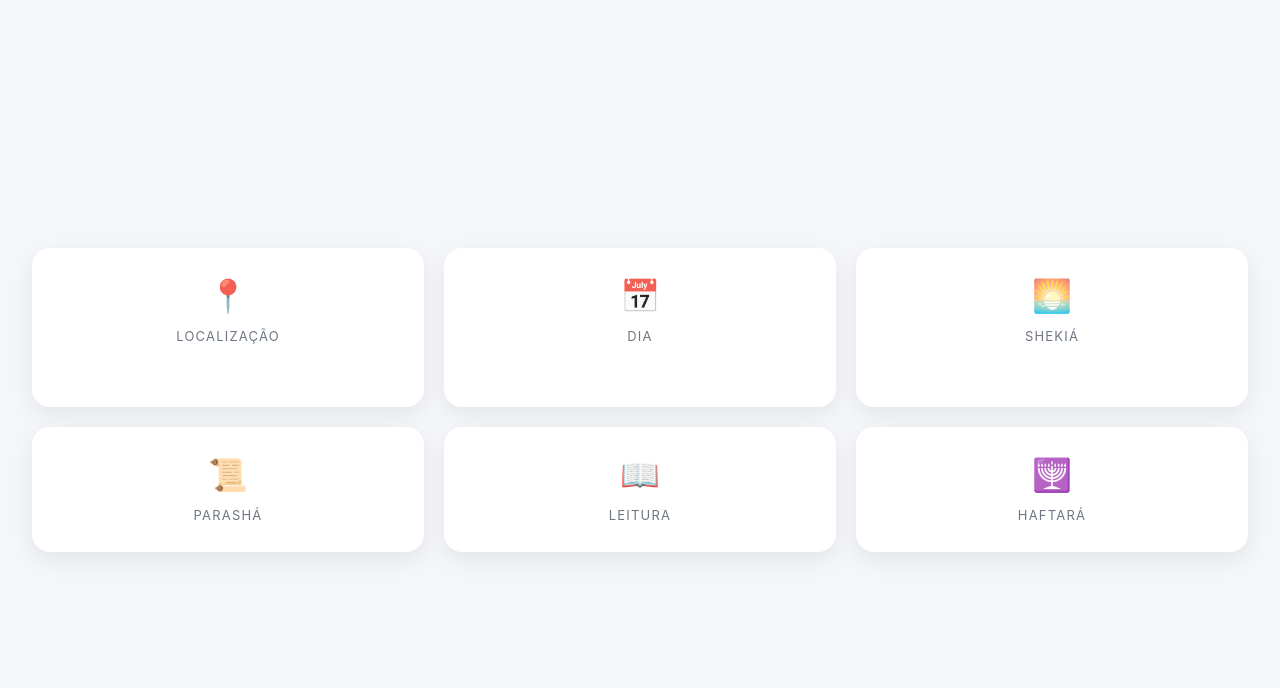
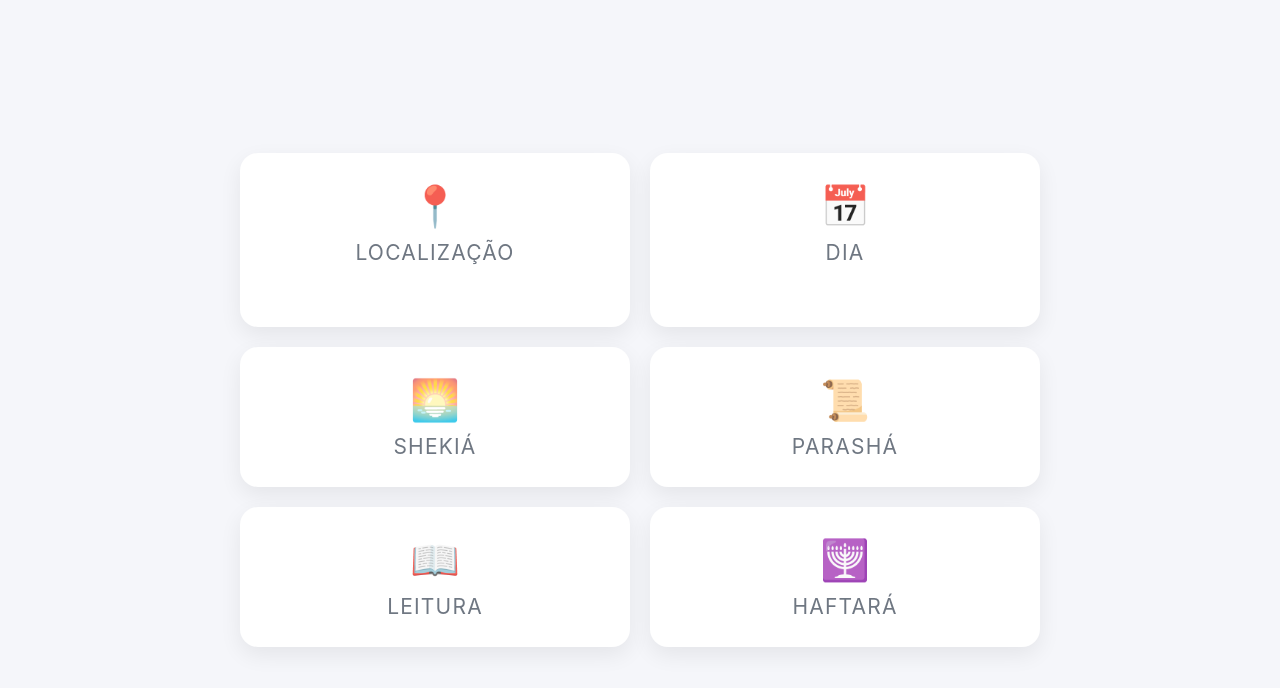
Before and after one commit to jewfaith/jewfaith.github.io, a PHP site: page / in a window 1280 px wide. Shown: the top 688 px of the page. Run offline with PHP 8.4, Linux system fonts and the light colour scheme.

Commit message:
Refactor index.php for improved readability and layout

```diff
--- a/index.php
+++ b/index.php
@@ -91,9 +91,7 @@ if (isset($_GET['lat'], $_GET['lon'])) {
     }
   }
 
-  // ======================================================
-  // --- LOCALIZAÇÃO REAL (CORRIGIDO, 100% FUNCIONAL)
-  // ======================================================
+  // --- geocodificação reversa para cidade e país
   $cidade = "-";
   $pais   = "-";
 
@@ -111,7 +109,7 @@ if (isset($_GET['lat'], $_GET['lon'])) {
   if ($geo !== false) {
     $g = json_decode($geo, true);
 
-    // ordem de prioridade correta
+    // --- ordem de prioridade correta
     $cidade = $g['address']['town']
       ?? $g['address']['city']
       ?? $g['address']['village']
@@ -191,9 +189,9 @@ if (isset($_GET['lat'], $_GET['lon'])) {
 
     .wrapper {
       width: 100%;
-      max-width: 1300px;
+      max-width: 800px;
       display: grid;
-      grid-template-columns: repeat(3, 1fr);
+      grid-template-columns: repeat(2, 1fr);
       gap: 20px;
     }
 
@@ -212,13 +210,13 @@ if (isset($_GET['lat'], $_GET['lon'])) {
     }
 
     .icon {
-      font-size: 32px;
+      font-size: 40px;
       margin-bottom: 10px;
       opacity: 0.85;
     }
 
     .label {
-      font-size: 13px;
+      font-size: 21px;
       color: var(--label);
       text-transform: uppercase;
       letter-spacing: 1.2px;
@@ -295,14 +293,14 @@ if (isset($_GET['lat'], $_GET['lon'])) {
 
   <script>
     async function obter() {
-      // reset UI
+      // --- pedir geolocalização
       document.getElementById("local").textContent = "A obter...";
 
       try {
         const pos = await new Promise((resolve, reject) =>
           navigator.geolocation.getCurrentPosition(resolve, reject, {
             enableHighAccuracy: true,
-            timeout: 10000, // 10 seg
+            timeout: 10000, // --- 10 segundos
             maximumAge: 0
           })
         );
```
